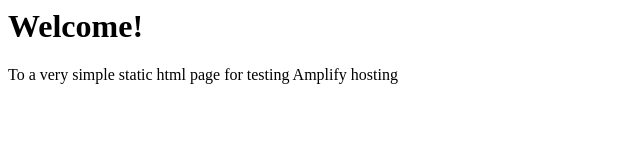
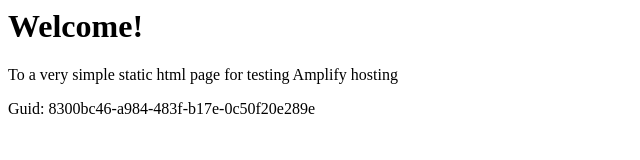
Before and after one commit to aws-aemilia-pdx/Github-PR-Commit-Integration-Test-DoNotTouch-Gith-OKSLNVO2-v1-beta-us-west-2, a website: page src/index.html in a window 1280 px wide. Shown: the whole page, without its empty margins (0-640 px from the left). Drawn offline with Linux system fonts and the light colour scheme.

Commit message:
commit from integ tests

```diff
--- a/src/index.html
+++ b/src/index.html
@@ -1,3 +1,5 @@
+
+
 <html lang="en">
 
 <head>
@@ -10,6 +12,6 @@
 <body>
     <h1>Welcome!</h1>
     <p>To a very simple static html page for testing Amplify hosting</p>
-</body>
+    <p>Guid: 8300bc46-a984-483f-b17e-0c50f20e289e</p></body>
 
 </html>
```
